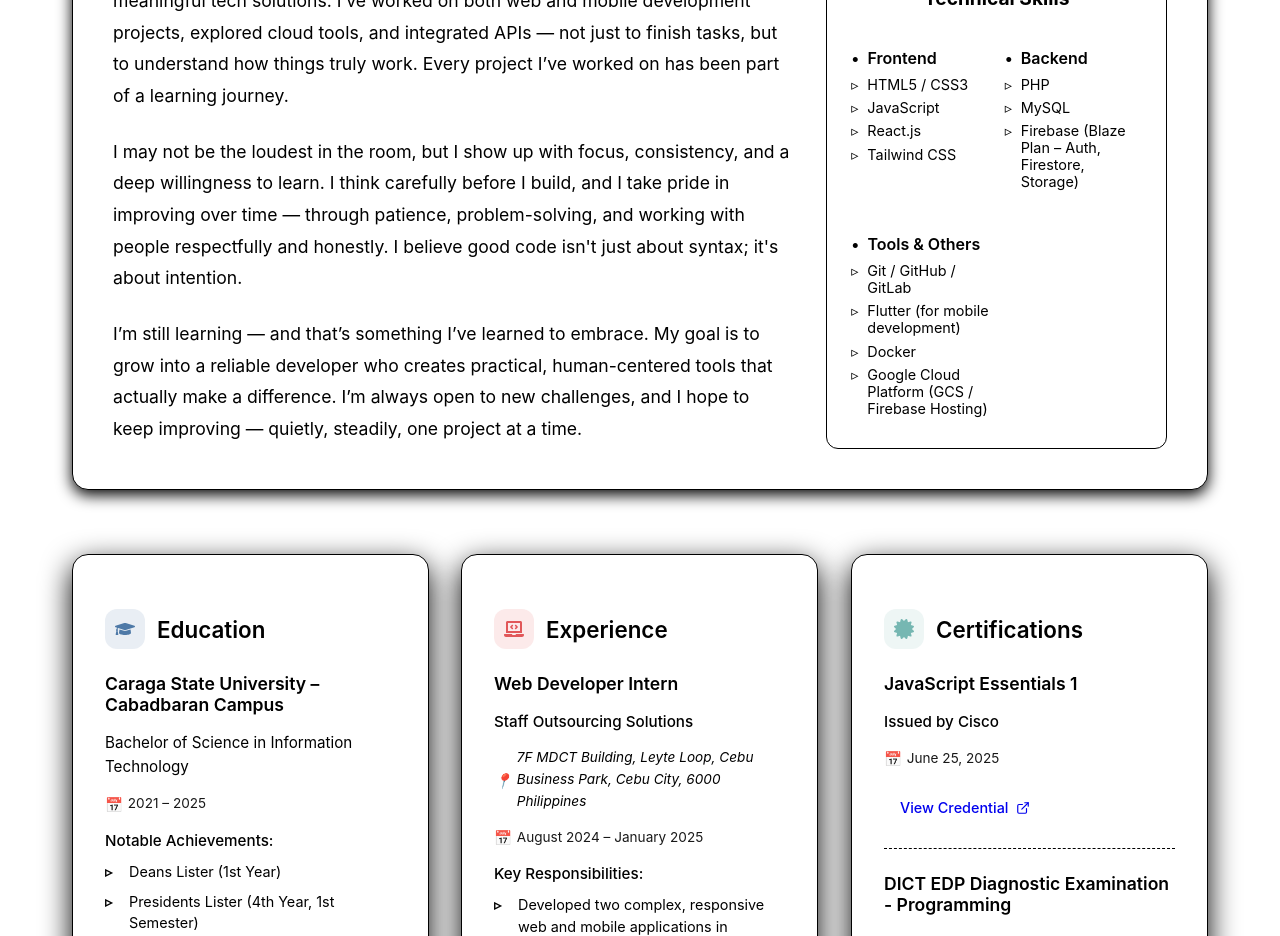
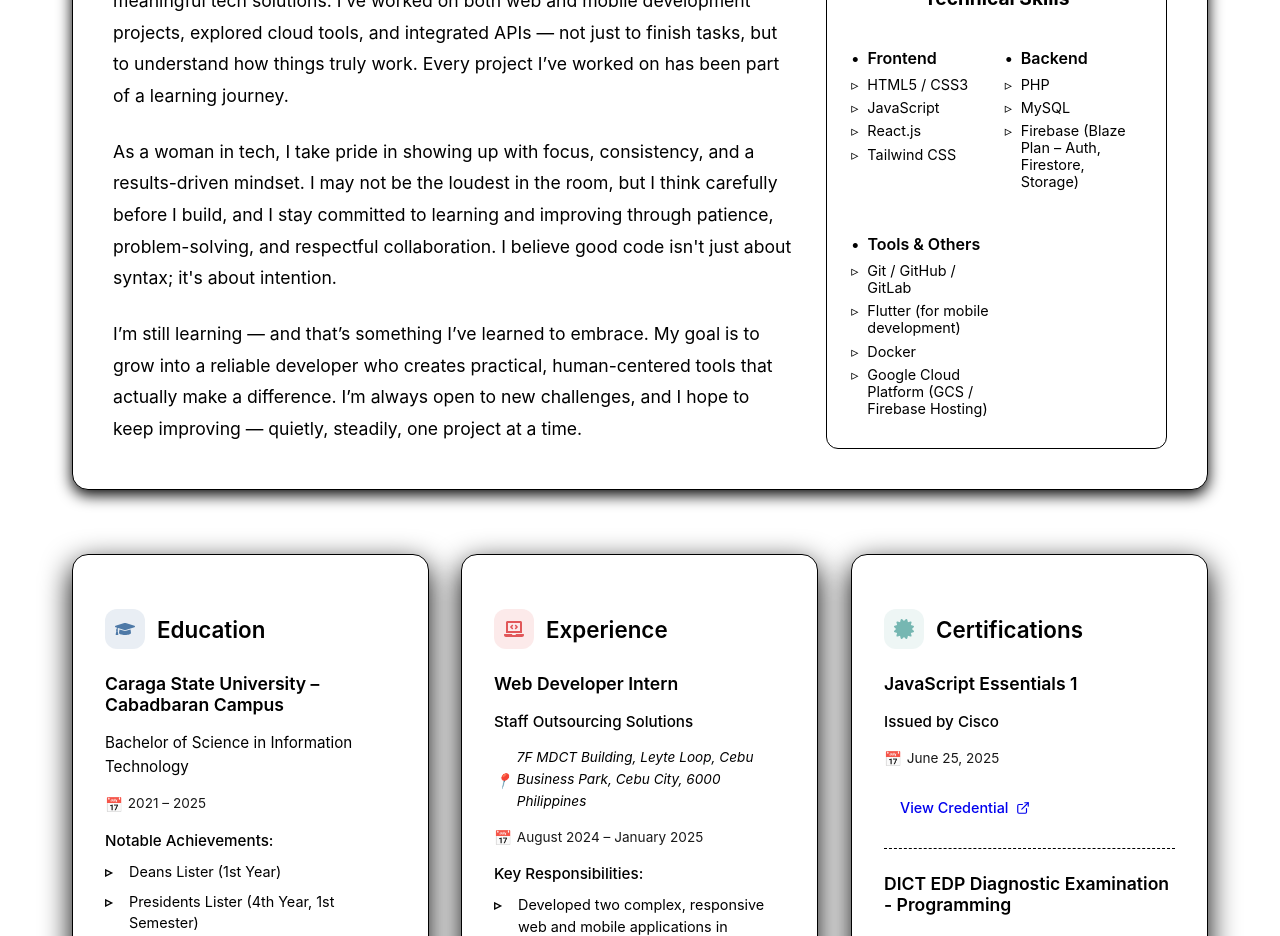
Before and after one commit to jhoejeth13/portfolio, a React (Create React App) app: page / in a window 1280 px wide. Shown: the part 1320-2256 px from the top of the page. Built offline with nearby package versions, Linux system fonts and the light colour scheme.

Commit message:
enhanced

```diff
--- a/src/components/About.tsx
+++ b/src/components/About.tsx
@@ -162,12 +162,13 @@ const About = () => {
     I'm a quiet but driven IT graduate who enjoys turning ideas into simple, meaningful tech solutions. I’ve worked on both web and mobile development projects, explored cloud tools, and integrated APIs — not just to finish tasks, but to understand how things truly work. Every project I’ve worked on has been part of a learning journey.
   </p>
   <p>
-    I may not be the loudest in the room, but I show up with focus, consistency, and a deep willingness to learn. I think carefully before I build, and I take pride in improving over time — through patience, problem-solving, and working with people respectfully and honestly. I believe good code isn't just about syntax; it's about intention.
+    As a woman in tech, I take pride in showing up with focus, consistency, and a results-driven mindset. I may not be the loudest in the room, but I think carefully before I build, and I stay committed to learning and improving through patience, problem-solving, and respectful collaboration. I believe good code isn't just about syntax; it's about intention.
   </p>
   <p>
     I’m still learning — and that’s something I’ve learned to embrace. My goal is to grow into a reliable developer who creates practical, human-centered tools that actually make a difference. I’m always open to new challenges, and I hope to keep improving — quietly, steadily, one project at a time.
   </p>
 </IntroText>
+
 
             <SkillsContainer>
               <SkillsTitle>Technical Skills</SkillsTitle>
```
